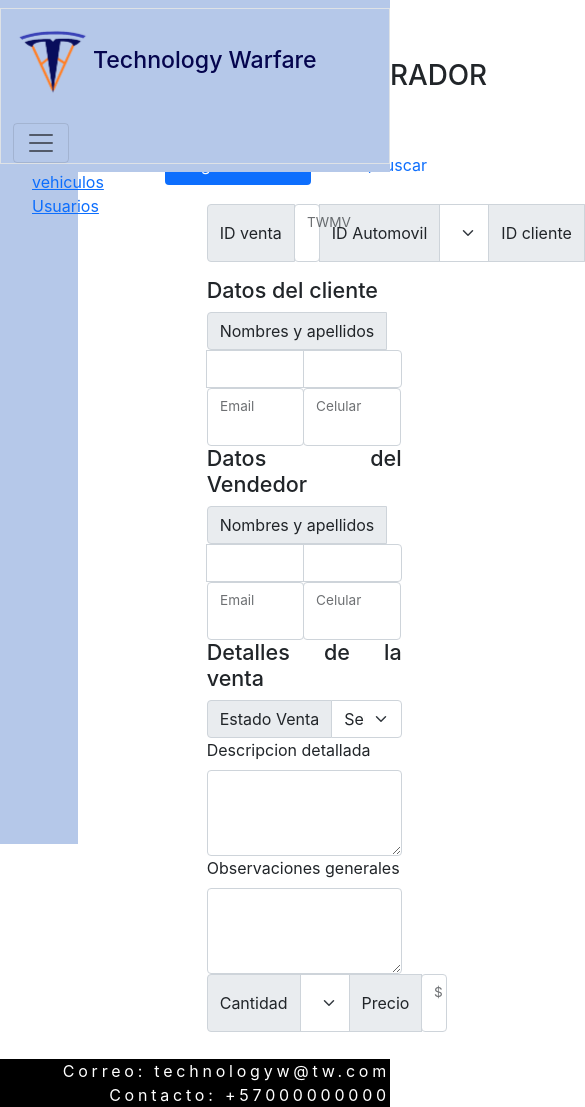
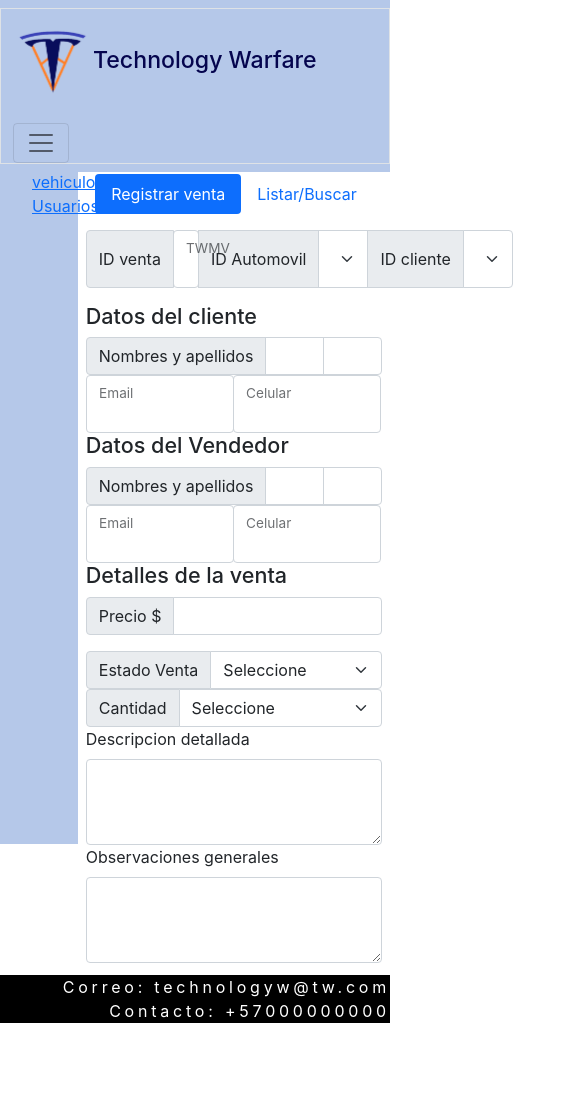
Before and after one commit to Technology-Warfare/Project-ciclo3, a React (Create React App) app in the folder tesla/: page /dashboard/ventas in a window 390 px wide. Shown: the top 1107 px of the page, 585 px wide, since content can reach past the window. After the commit the page ends 1023 px from the top, so only its background shows below. Built offline with nearby package versions, Linux system fonts and the light colour scheme.

Commit message:
Responsive ajustado  a pantalla maxima de 1200 px

```diff
--- a/tesla/src/Pages/styles/admv.css
+++ b/tesla/src/Pages/styles/admv.css
@@ -1,3 +1,19 @@
+
+
+@media screen and (max-width:1200px) {
+    .fForm{
+        display: block;
+    }
+
+}
+
+@media screen and (min-width:1200px) {
+    .fForm{
+    display: flex;
+    }
+}
+
+
 .title{
     text-align: center;
 }
@@ -8,20 +24,18 @@
     margin-top: 5%;
 }
 
+
+
+
 .row{
-    width: 80%;
-    margin-left: 10%;
-    margin-top: 5%;
-    text-align: justify;
+    width: 90%;
 }
 
-.col{
-    width: 100%;
-}
 
 .list-group-item{
     width: 100%;
 }
+
 
 @media screen and (max-width:600px) {
 
@@ -32,11 +46,10 @@
 
 }
 
+
 .form{
-    width: 50%;
-    margin-left: 25%;
-    margin-top: 5%;
-    text-align: justify;
+
+    width: 100%;
 }
 
 .dat{
--- a/tesla/src/Pages/styles/ventas.css
+++ b/tesla/src/Pages/styles/ventas.css
@@ -1,5 +1,5 @@
 .content-ventas{
-    margin-left: 8%;
+    margin-left: 2%;
     margin-top: 15%;
-    width: 100%;
+    width: 76%;
 }
--- a/tesla/src/components/Admv.js
+++ b/tesla/src/components/Admv.js
@@ -42,20 +42,22 @@ const admv = () => {
                                 <label className="input-group-text" for="inIdCliente">ID cliente</label>
                                 <select className="form-select" id="inIdCliente">
                                     <option selected>Seleccione</option>
-                                    <option value="1">TW-#-000001</option>
-                                    <option value="2">TW-#-000002</option>
-                                    <option value="3">TW-#-000003</option>
-                                    <option value="4">TW-#-000004</option>
-                                    <option value="5">TW-#-000005</option>
-                                    <option value="6">TW-#-000006</option>
-                                    <option value="7">TW-#-000007</option>
-                                    <option value="8">TW-#-000008</option>
-                                    <option value="9">TW-#-000009</option>
+                                    <option value="1">C#000001</option>
+                                    <option value="2">C#000002</option>
+                                    <option value="3">C#000003</option>
+                                    <option value="4">C#000004</option>
+                                    <option value="5">C#000005</option>
+                                    <option value="6">C#000006</option>
+                                    <option value="7">C#000007</option>
+                                    <option value="8">C#000008</option>
+                                    <option value="9">C#000009</option>
                                 </select>
                             </div>
 
                         </div>
-
+                    </div>
+                <div className="fForm">
+                    <div className="form">
                         <h4>Datos del cliente </h4>
                         <div className="input-group">
                             <span className="input-group-text">Nombres y apellidos</span>
@@ -73,6 +75,8 @@ const admv = () => {
                             </div>
 
                         </div>
+                    </div>
+                    <div className="form">
                         <h4>Datos del Vendedor </h4>
                         <div className="input-group">
                             <span className="input-group-text">Nombres y apellidos</span>
@@ -89,8 +93,27 @@ const admv = () => {
                                 <label for="celular2" className="form-label">Celular</label>
                             </div>
                         </div>
+
+                    </div>
+                </div>
                     <h4>Detalles de la venta </h4>
-                        <div className="input-group">
+                <div className="fForm">
+                        <div className="form">
+                            <div class="input-group mb-3">
+
+
+
+                                <label className="input-group-text" for="inIdVenta">Precio $</label>
+                                        <input type="email" class="form-control" id="inIdVenta" />
+
+
+
+                            </div>
+                        </div>
+
+                        <div className="form">
+
+                            <div className="input-group flex-nowrap">
                                     <label className="input-group-text" for="inEstado">Estado Venta</label>
                                     <select className="form-select" id="inEstado">
                                         <option selected>Seleccione</option>
@@ -103,14 +126,11 @@ const admv = () => {
                                     </select>
                             </div>
 
-                        <label for="exampleFormControlTextarea1" className="form-label">Descripcion detallada</label>
-                        <textarea class="form-control" id="exampleFormControlTextarea1" rows="3"></textarea>
-                        <label for="exampleFormControlTextarea1" className="form-label">Observaciones generales</label>
-                        <textarea class="form-control" id="exampleFormControlTextarea1" rows="3"></textarea>
-
-                        <div class="input-group mb-3">
+                    </div>
+                        <div className="form">
 
                             <div className="input-group flex-nowrap">
+
                                     <label className="input-group-text" for="inIdAutomovil">Cantidad</label>
                                     <select className="form-select" id="inIdAutomovil">
                                         <option selected>Seleccione</option>
@@ -125,19 +145,27 @@ const admv = () => {
                                         <option value="9">9</option>
                                         <option value="10">mas de 9</option>
                                     </select>
-                                <span className="input-group-text">Precio</span>
-                                <div className="form-floating">
-                                    <input type="email" class="form-control" id="inIdVenta" />
-                                    <label for="inIdVenta" class="form-label">$</label>
                             </div>
-                            </div>
+
 
                     </div>
 
 
+                </div>
+                    <div className="fForm">
+                        <div className="form">
+                            <label for="exampleFormControlTextarea1" className="form-label">Descripcion detallada</label>
+                            <textarea class="form-control" id="exampleFormControlTextarea1" rows="3"></textarea>
+                        </div>
 
 
+                        <div className="form">
+                            <label for="exampleFormControlTextarea1" className="form-label">Observaciones generales</label>
+                            <textarea class="form-control" id="exampleFormControlTextarea1" rows="3"></textarea>
                         </div>
+                    </div>
+
+
 
 
 
@@ -148,7 +176,7 @@ const admv = () => {
 
                     <div className="row">
 
-                        <div className="col">
+                        <div className="col-2">
 
                             <div className="list-group" id="list-tab" role="tablist">
 
@@ -162,9 +190,19 @@ const admv = () => {
 
                         </div>
 
-                        <div className="col">
+                        <div className="col-10">
                             <div className="tab-content" id="nav-tabContent">
-                                <div className="tab-pane fade show active" id="list-home" role="tabpanel" aria-labelledby="list-home-list">Some placeholder content in a paragraph relating to "Home". And some more content, used here just to pad out and fill this tab panel. In production, you would obviously have more real content here. And not just text. It could be anything, really. Text, images, forms.</div>
+                                <div className="tab-pane fade show active" id="list-home" role="tabpanel" aria-labelledby="list-home-list">
+
+                                    <div className="tarjeta">
+                                        <ul className="list-group list-group-flush">
+                                            <li className="list-group-item">An item</li>
+                                            <li className="list-group-item">A second item</li>
+                                            <li className="list-group-item">A third item</li>
+                                        </ul>
+                                    </div>
+
+                                    Some placeholder content in a paragraph relating to "Home". And some more content, used here just to pad out and fill this tab panel. In production, you would obviously have more real content here. And not just text. It could be anything, really. Text, images, forms.</div>
                                 <div className="tab-pane fade" id="list-profile" role="tabpanel" aria-labelledby="list-profile-list">Some placeholder content in a paragraph relating to "Home". And some more content, used here just to pad out and fill this tab panel. In production, you would obviously have more real content here. And not just text. It could be anything, really. Text, images, forms.</div>
                                 <div className="tab-pane fade" id="list-messages" role="tabpanel" aria-labelledby="list-messages-list">Some placeholder content in a paragraph relating to "Home". And some more content, used here just to pad out and fill this tab panel. In production, you would obviously have more real content here. And not just text. It could be anything, really. Text, images, forms.</div>
                                 <div className="tab-pane fade" id="list-settings" role="tabpanel" aria-labelledby="list-settings-list">Some placeholder content in a paragraph relating to "Home". And some more content, used here just to pad out and fill this tab panel. In production, you would obviously have more real content here. And not just text. It could be anything, really. Text, images, forms.</div>
```
Lines whose indentation alone changed are shown as unchanged.
